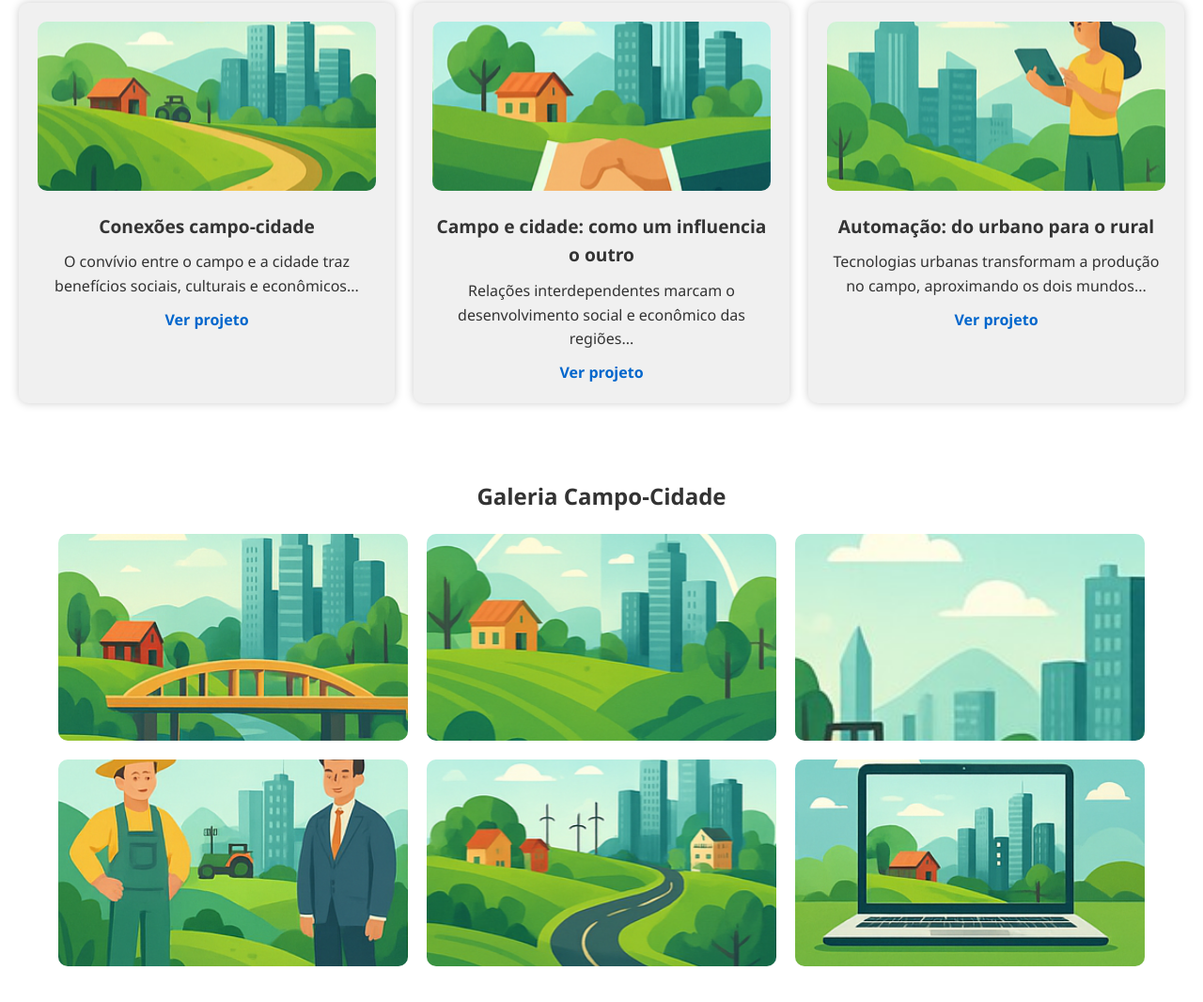
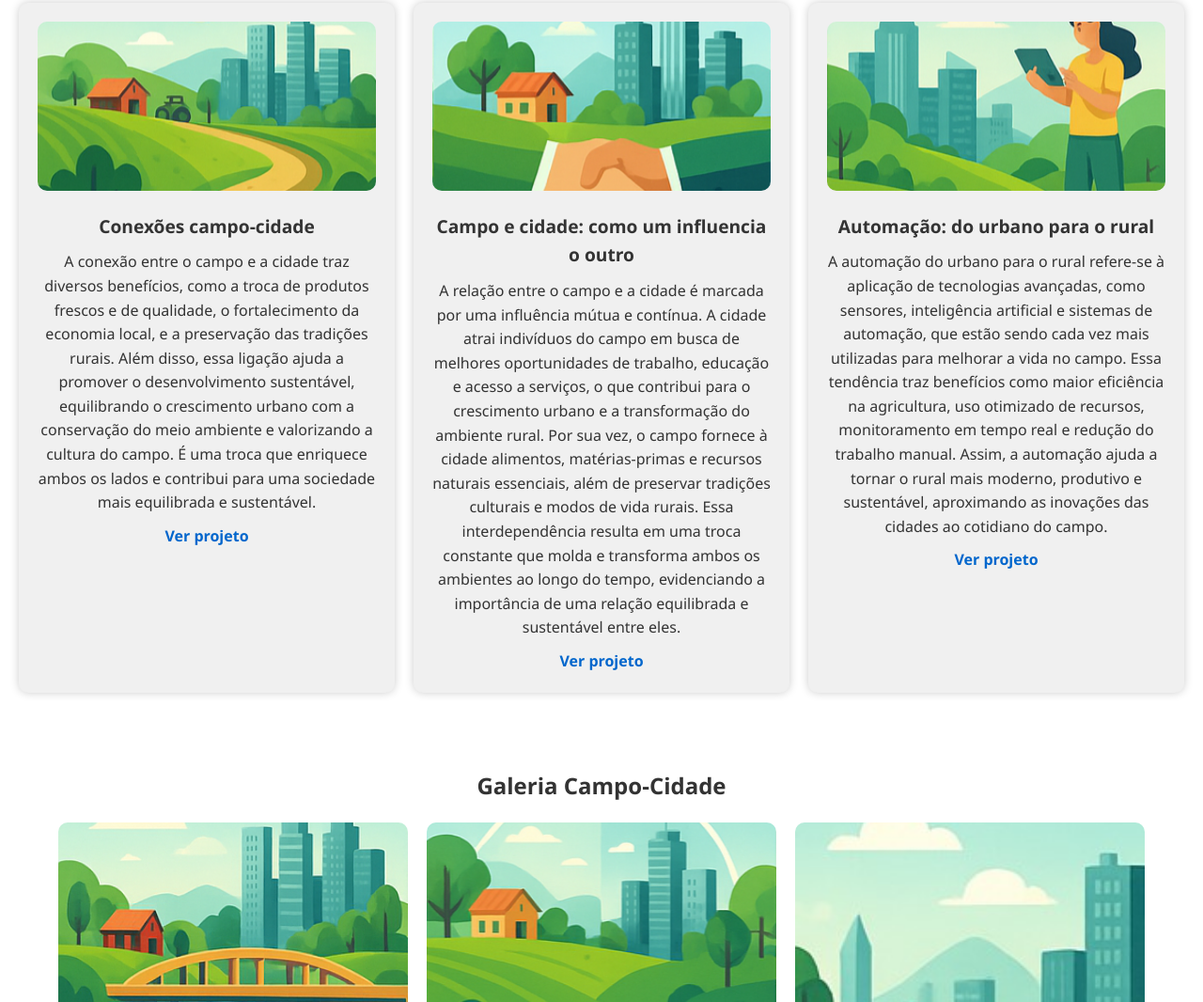
Before and after one commit to MatthsRaynor/Agrinho-2025-2B-Sharon, a plain HTML site: page index.html in a window 1280 px wide. Shown: the part 837-1903 px from the top of the page at 94% size. Drawn offline with Linux system fonts and the light colour scheme.

Commit message:
Update index.html

```diff
--- a/index.html
+++ b/index.html
@@ -18,19 +18,19 @@
     <article>
       <img src="img/banner1.jpg" alt="Conexões campo-cidade">
       <h2>Conexões campo-cidade</h2>
-      <p>O convívio entre o campo e a cidade traz benefícios sociais, culturais e econômicos...</p>
+      <p>A conexão entre o campo e a cidade traz diversos benefícios, como a troca de produtos frescos e de qualidade, o fortalecimento da economia local, e a preservação das tradições rurais. Além disso, essa ligação ajuda a promover o desenvolvimento sustentável, equilibrando o crescimento urbano com a conservação do meio ambiente e valorizando a cultura do campo. É uma troca que enriquece ambos os lados e contribui para uma sociedade mais equilibrada e sustentável.</p>
       <a href="#modal1" class="abrir-modal">Ver projeto</a>
     </article>
     <article>
       <img src="img/banner2.jpg" alt="Influências">
       <h2>Campo e cidade: como um influencia o outro</h2>
-      <p>Relações interdependentes marcam o desenvolvimento social e econômico das regiões...</p>
+      <p>A relação entre o campo e a cidade é marcada por uma influência mútua e contínua. A cidade atrai indivíduos do campo em busca de melhores oportunidades de trabalho, educação e acesso a serviços, o que contribui para o crescimento urbano e a transformação do ambiente rural. Por sua vez, o campo fornece à cidade alimentos, matérias-primas e recursos naturais essenciais, além de preservar tradições culturais e modos de vida rurais. Essa interdependência resulta em uma troca constante que molda e transforma ambos os ambientes ao longo do tempo, evidenciando a importância de uma relação equilibrada e sustentável entre eles.</p>
       <a href="#modal2" class="abrir-modal">Ver projeto</a>
     </article>
     <article>
       <img src="img/banner3.jpg" alt="Automação rural">
       <h2>Automação: do urbano para o rural</h2>
-      <p>Tecnologias urbanas transformam a produção no campo, aproximando os dois mundos...</p>
+      <p>A automação do urbano para o rural refere-se à aplicação de tecnologias avançadas, como sensores, inteligência artificial e sistemas de automação, que estão sendo cada vez mais utilizadas para melhorar a vida no campo. Essa tendência traz benefícios como maior eficiência na agricultura, uso otimizado de recursos, monitoramento em tempo real e redução do trabalho manual. Assim, a automação ajuda a tornar o rural mais moderno, produtivo e sustentável, aproximando as inovações das cidades ao cotidiano do campo.</p>
       <a href="#modal3" class="abrir-modal">Ver projeto</a>
     </article>
   </section>
```
